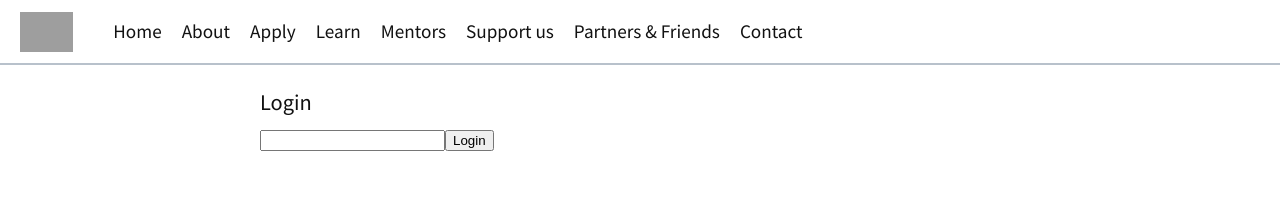
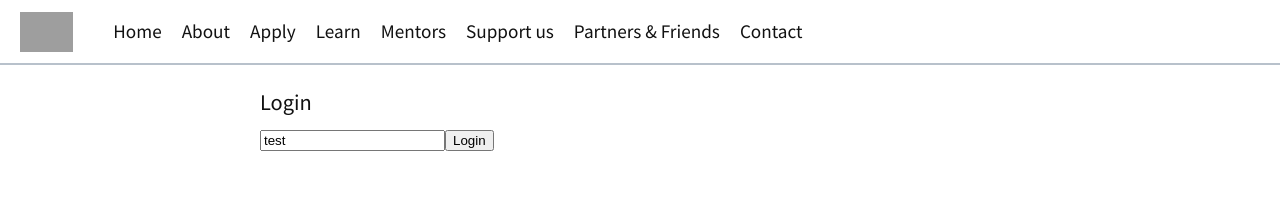
Before and after one commit to kevinsimper/hackyourfuture.dk, a Next.js app: page /login in a window 1280 px wide. Shown: the top 220 px of the page. Built offline with nearby package versions, Linux system fonts and the light colour scheme; grey boxes are pictures that could not be loaded.

Commit message:
Added accountkit library and changed Login to a class component

```diff
--- a/pages/login.js
+++ b/pages/login.js
@@ -2,15 +2,50 @@ import Head from 'next/head'
 import Layout from '../components/Layout'
 import Content from '../components/Content'
 
-export default () => (
+export default class Login extends React.Component {
+  constructor() {
+    super()
+    this.state = {
+      email: 'test'
+    }
+  }
+  handleLogin() {
+    console.log('Logging in!')
+  }
+  render() {
+    return (
       <Layout>
         <Head>
           <title>Login</title>
         </Head>
         <Content>
           <div>Login</div>
-      <input type="email" name="email" />
-      <button>Login</button>
+          <input
+            type="email"
+            name="email"
+            onChange={event => {
+              this.setState({ email: event.target.value })
+            }}
+            value={this.state.email}
+          />
+          <button onClick={() => { this.handleLogin() }}>Login</button>
+          <script src="https://sdk.accountkit.com/en_US/sdk.js" />
+          <script
+            dangerouslySetInnerHTML={{
+              __html: `
+            AccountKit_OnInteractive = function () {
+              console.log('Accountkit ready')
+              AccountKit.init({
+                appId: "2001073706809465",
+                state: "prettyfly",
+                version: "v1.1"
+              })
+            }
+          `
+            }}
+          />
         </Content>
       </Layout>
     )
+  }
+}
```
Lines whose indentation alone changed are shown as unchanged.
